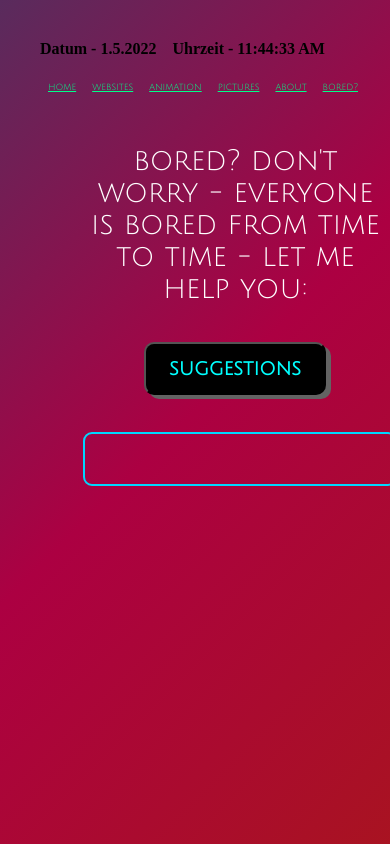
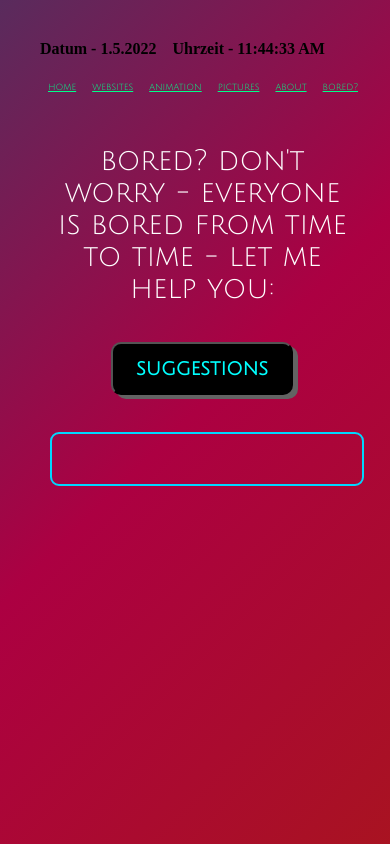
Before and after one commit to siggi-ai/newport, a Vue app: page /bored in a window 390 px wide. Shown: the top 844 px of the page. Built offline with nearby package versions, Linux system fonts and the light colour scheme; no server answers; a web font is replaced by a local one.

Commit message:
reponsive bored view

```diff
--- a/src/views/Bored.vue
+++ b/src/views/Bored.vue
@@ -34,5 +34,9 @@ export default {
   margin-top: -15px;
   color: white;
 }
-
+@media screen and (max-width: 680px) {
+  .sugg {
+    margin-left: -20px;
+  }
+}
 </style>
```
